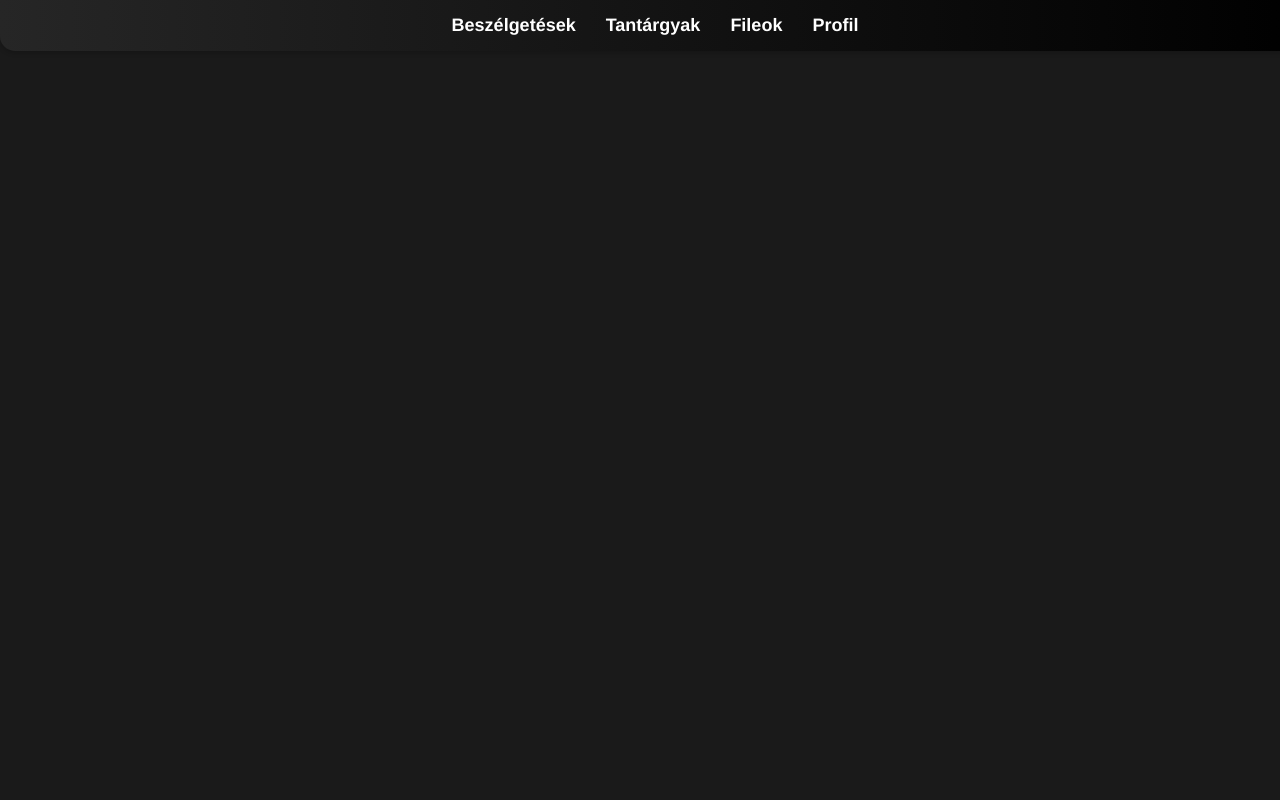
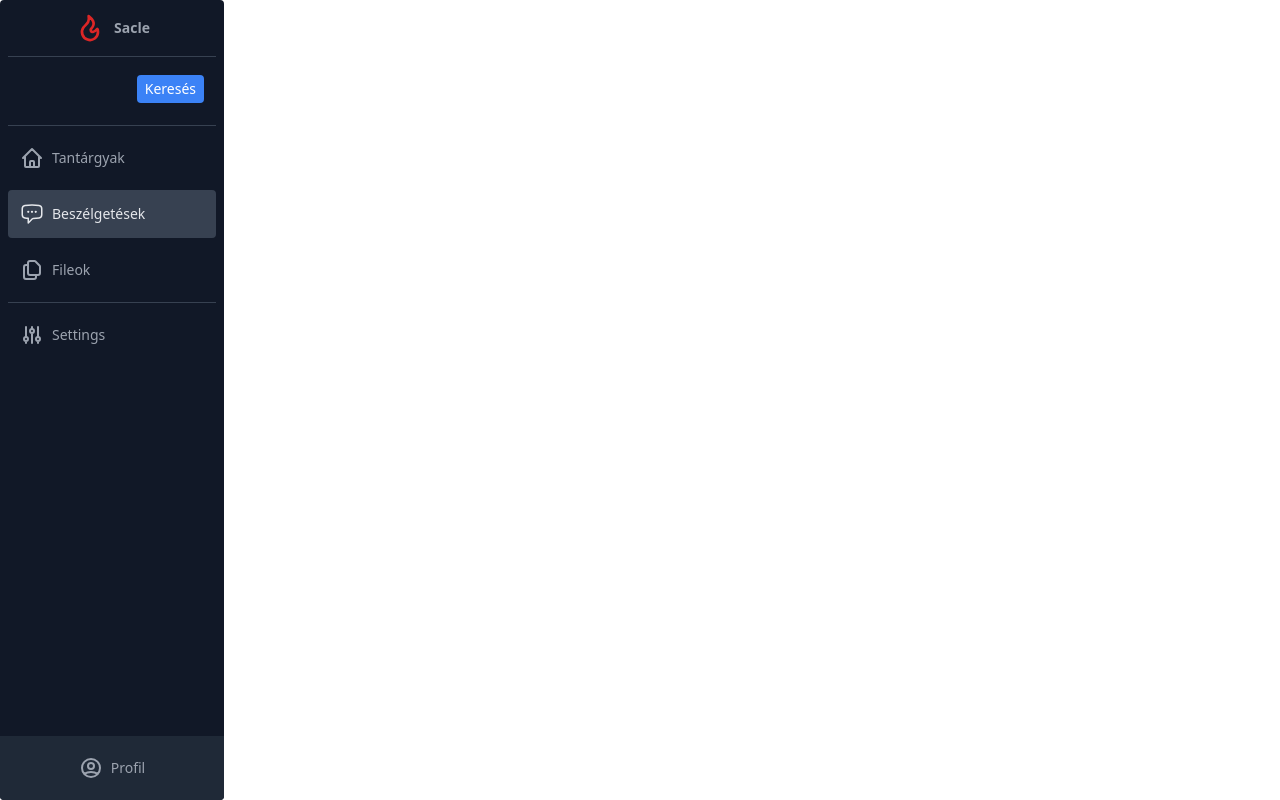
Before and after one commit to Whenson420/Sacle, a PHP site: page /kezdo.html in a window 1280 px wide. Run offline with PHP 8.4, Linux system fonts and the light colour scheme; some libraries are stand-ins or nearby versions.

Commit message:
sidebar (tailwind css)

```diff
--- a/KezdoOldal/alap.css
+++ b/KezdoOldal/alap.css
@@ -4,13 +4,20 @@ body {
     font-family: 'Helvetica Neue', sans-serif;
     background-color: #1a1a1a;
     color: #ffffff;
+    display: flex;
+    justify-content: center;
+    align-items: center;
+    height: 100vh;
 }
 
 nav {
     background: linear-gradient(to right, #262626, #000000);
     padding: 15px;
     position: fixed;
-    width: 100%;
+    top: 0;
+    text-align: center;
+    width: 60%;
+    margin: auto; /* Center the nav element */
     z-index: 1000;
     box-shadow: 0 2px 5px rgba(0, 0, 0, 0.2);
     border-bottom-left-radius: 15px;
--- a/KezdoOldal/kezdo.html
+++ b/KezdoOldal/kezdo.html
@@ -4,20 +4,61 @@
     <meta charset="UTF-8">
     <title>Sacle - Kezdőlap</title>
     <meta name="viewport" content="width=device-width, initial-scale=1.0">
-    <link rel="stylesheet" href="alap.css">
+    <link rel="stylesheet" href="https://cdnjs.cloudflare.com/ajax/libs/tailwindcss/2.0.1/tailwind.min.css">
 </head>
 <body>
-<nav>
-    <ul>
-        <li><a href="#">Beszélgetések</a></li>
-        <li><a href="#">Tantárgyak</a></li>
-        <li><a href="#">Fileok</a></li>
-        <li><a href="#">Profil</a></li>
-    </ul>
-</nav>
-<div class="content">
+<div class="flex flex-col items-center w-56 min-h-screen overflow-hidden text-gray-400 bg-gray-900 rounded">
+    <a class="flex items-center justify-center w-full px-3 mt-3" href="#">
+        <svg class="h-8 w-8 text-red-600"  width="24" height="24" viewBox="0 0 24 24" stroke-width="2" stroke="currentColor" fill="none" stroke-linecap="round" stroke-linejoin="round">
+            <path stroke="none" d="M0 0h24v24H0z"/>
+            <path d="M18 15a6 6 0 1 1 -10.853 -3.529c1.926-2.338 4.763-3.327 3.848-8.47 2.355 1.761 5.84 5.38 2.022 9.406-1.136 1.091-.244 2.767 1.221 2.593.882-.105 2.023-.966 3.23-2.3.532.68.532 1.717.532 2.3z" />
+        </svg>
+        <span class="ml-2 text-sm font-bold">Sacle</span>
+    </a>
+    <div class="w-full px-2">
+        <div class="flex flex-col items-center w-full mt-3 border-t border-gray-700">
+            <a class="flex items-center w-full h-12 px-3 mt-2 rounded hover:bg-gray-700 hover:text-gray-300" href="#">
+                <input type="text" id="search" style="color: white;" class="appearance-none bg-transparent border-none w-full mr-3 py-1 px-2 leading-tight focus:outline-none">
+                <button type="button" class="flex-shrink-0 bg-blue-500 text-white text-sm py-1 px-2 rounded focus:outline-none hover:bg-blue-700">Keresés</button>
+            </a>
+        </div>
+        <div class="flex flex-col items-center w-full mt-3 border-t border-gray-700">
+            <a class="flex items-center w-full h-12 px-3 mt-2 rounded hover:bg-gray-700 hover:text-gray-300" href="#">
+                <svg class="w-6 h-6 stroke-current" xmlns="http://www.w3.org/2000/svg" fill="none" viewBox="0 0 24 24" stroke="currentColor">
+                    <path stroke-linecap="round" stroke-linejoin="round" stroke-width="2" d="M3 12l2-2m0 0l7-7 7 7M5 10v10a1 1 0 001 1h3m10-11l2 2m-2-2v10a1 1 0 01-1 1h-3m-6 0a1 1 0 001-1v-4a1 1 0 011-1h2a1 1 0 011 1v4a1 1 0 001 1m-6 0h6" />
+                </svg>
+                <span class="ml-2 text-sm font-medium">Tantárgyak</span>
+            </a>
+            </a>
+            <a class="flex items-center w-full h-12 px-3 mt-2 text-gray-200 bg-gray-700 rounded" href="#">
+                <svg xmlns="http://www.w3.org/2000/svg" fill="none" viewBox="0 0 24 24" stroke-width="1.5" stroke="currentColor" class="w-6 h-6">
+                    <path stroke-linecap="round" stroke-linejoin="round" d="M8.625 9.75a.375.375 0 11-.75 0 .375.375 0 01.75 0zm0 0H8.25m4.125 0a.375.375 0 11-.75 0 .375.375 0 01.75 0zm0 0H12m4.125 0a.375.375 0 11-.75 0 .375.375 0 01.75 0zm0 0h-.375m-13.5 3.01c0 1.6 1.123 2.994 2.707 3.227 1.087.16 2.185.283 3.293.369V21l4.184-4.183a1.14 1.14 0 01.778-.332 48.294 48.294 0 005.83-.498c1.585-.233 2.708-1.626 2.708-3.228V6.741c0-1.602-1.123-2.995-2.707-3.228A48.394 48.394 0 0012 3c-2.392 0-4.744.175-7.043.513C3.373 3.746 2.25 5.14 2.25 6.741v6.018z" />
+                </svg>
+                <span class="ml-2 text-sm font-medium">Beszélgetések</span>
+            </a>
+            <a class="flex items-center w-full h-12 px-3 mt-2 rounded hover:bg-gray-700 hover:text-gray-300" href="#">
+                <svg class="w-6 h-6 stroke-current" xmlns="http://www.w3.org/2000/svg" fill="none" viewBox="0 0 24 24" stroke="currentColor">
+                    <path stroke-linecap="round" stroke-linejoin="round" stroke-width="2" d="M8 7v8a2 2 0 002 2h6M8 7V5a2 2 0 012-2h4.586a1 1 0 01.707.293l4.414 4.414a1 1 0 01.293.707V15a2 2 0 01-2 2h-2M8 7H6a2 2 0 00-2 2v10a2 2 0 002 2h8a2 2 0 002-2v-2" />
+                </svg>
+                <span class="ml-2 text-sm font-medium">Fileok</span>
+            </a>
+        </div>
+        <div class="flex flex-col items-center w-full mt-2 border-t border-gray-700">
+            <a class="flex items-center w-full h-12 px-3 mt-2 rounded hover:bg-gray-700 hover:text-gray-300" href="#">
+                <svg class="w-6 h-6 stroke-current"  xmlns="http://www.w3.org/2000/svg" fill="none" viewBox="0 0 24 24" stroke="currentColor">
+                    <path stroke-linecap="round" stroke-linejoin="round" stroke-width="2" d="M12 6V4m0 2a2 2 0 100 4m0-4a2 2 0 110 4m-6 8a2 2 0 100-4m0 4a2 2 0 110-4m0 4v2m0-6V4m6 6v10m6-2a2 2 0 100-4m0 4a2 2 0 110-4m0 4v2m0-6V4" />
+                </svg>
+                <span class="ml-2 text-sm font-medium">Settings</span>
+            </a>
+        </div>
+    </div>
+    <a class="flex items-center justify-center w-full h-16 mt-auto bg-gray-800 hover:bg-gray-700 hover:text-gray-300" href="#">
+        <svg class="w-6 h-6 stroke-current" xmlns="http://www.w3.org/2000/svg" fill="none" viewBox="0 0 24 24" stroke="currentColor">
+            <path stroke-linecap="round" stroke-linejoin="round" stroke-width="2" d="M5.121 17.804A13.937 13.937 0 0112 16c2.5 0 4.847.655 6.879 1.804M15 10a3 3 0 11-6 0 3 3 0 016 0zm6 2a9 9 0 11-18 0 9 9 0 0118 0z" />
+        </svg>
+        <span class="ml-2 text-sm font-medium">Profil</span>
+    </a>
+</div>
 
-</div>
-</div>
 </body>
 </html>
```
